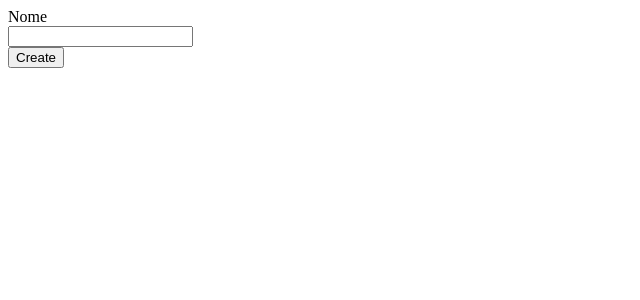
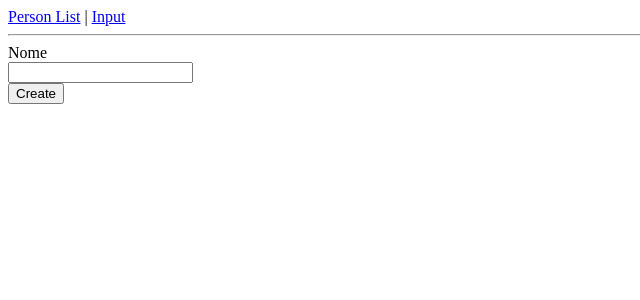
Before and after one commit to MarceloZapatta/review-angular, an Angular app: page /input in a window 1280 px wide. Shown: the top 300 px of the page, without its empty margins (0-640 px from the left). Built offline with nearby package versions, Linux system fonts and the light colour scheme.

Commit message:
Links to maintein the state of app

```diff
--- a/src/app/app.component.html
+++ b/src/app/app.component.html
@@ -1 +1,3 @@
+<a routerLink="/">Person List</a> | <a routerLink="/input">Input</a>
+<hr>
 <router-outlet></router-outlet>
--- a/src/app/persons/person-input.component.ts
+++ b/src/app/persons/person-input.component.ts
@@ -1,4 +1,5 @@
-import { Component, Output, EventEmitter } from '@angular/core';
+import { Component } from '@angular/core';
+import { PersonsService } from './persons.service';
 
 @Component({
   selector: 'app-person-input',
@@ -6,13 +7,12 @@
   styleUrls: ['./person-input.component.css']
 })
 export class PersonInputComponent {
-  @Output() personCreate = new EventEmitter<string>();
   enteredPersonName: string;
 
+  constructor(private personsService: PersonsService) {}
+
   onCreatePerson() {
-    console.log('Created a person: ' + this.enteredPersonName);
-
-    this.personCreate.emit(this.enteredPersonName);
+    this.personsService.addPerson(this.enteredPersonName);
     this.enteredPersonName = '';
   }
 }
```
